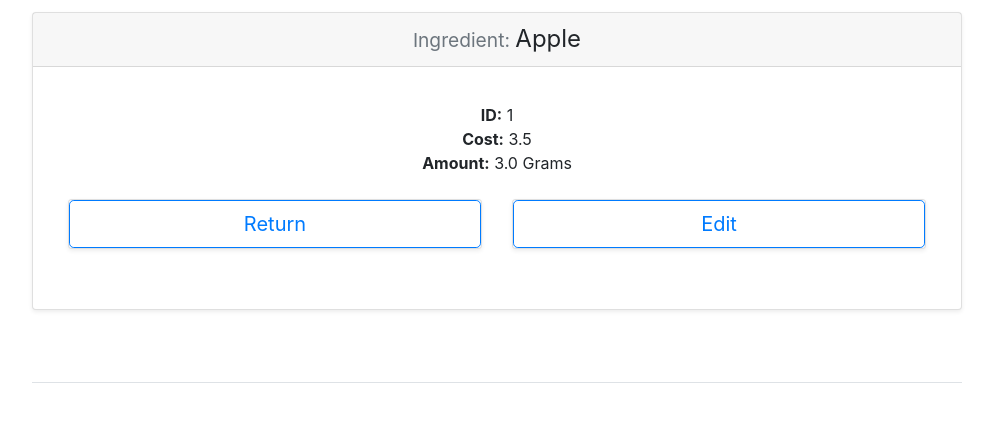
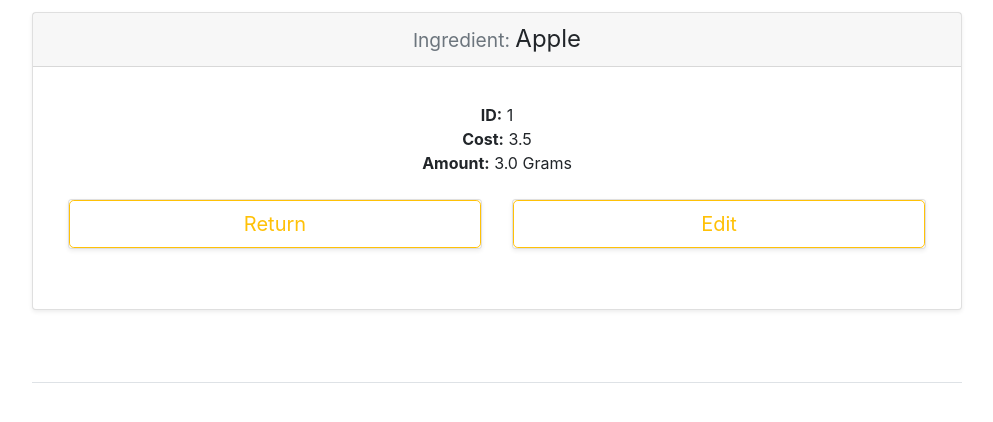
Before and after one commit to ardilafabian/Recipe-Manager-Application, a Django app: page /recipeManager/ingredient/1/ in a window 1280 px wide. Shown: the part 141-563 px from the top of the page, without its empty margins (143-1136 px from the left). Run offline with Django 3.2, Linux system fonts and the light colour scheme; data comes from the database, SQL or seed files in the repository; some libraries are stand-ins or nearby versions.

Commit message:
Change button styles

```diff
--- a/recipeManager/templates/recipeManager/index.html
+++ b/recipeManager/templates/recipeManager/index.html
@@ -25,7 +25,7 @@
     <a class="p-2 text-dark" href="{% url 'recipeManager:index' %}">Recipes</a>
     <a class="p-2 text-dark" href="{% url 'recipeManager:ingredients' %}">Ingredients</a>
   </nav>
-  <a class="btn btn-outline-primary" href="https://getbootstrap.com/docs/4.3/examples/pricing/#">Add Recipe</a>
+  <a class="btn btn-outline-warning" href="https://getbootstrap.com/docs/4.3/examples/pricing/#">Add Recipe</a>
 </div>
 
 <div class="pricing-header px-3 py-3 pt-md-5 pb-md-4 mx-auto text-center">
@@ -46,7 +46,7 @@
             <ul class="list-unstyled mt-3 mb-4">
               <li>{{ recipe.description }}</li>
             </ul>
-            <a href="{% url 'recipeManager:recipeDetail' recipe.id %}" ><button type="button" class="btn btn-lg btn-block btn-outline-primary">View</button></a>
+            <a href="{% url 'recipeManager:recipeDetail' recipe.id %}" style="text-decoration:none;"><button type="button" class="btn btn-lg btn-block btn-outline-warning">View</button></a>
           </div>
         </div>
       {% endfor %}
--- a/recipeManager/templates/recipeManager/ingredientDetail.html
+++ b/recipeManager/templates/recipeManager/ingredientDetail.html
@@ -84,10 +84,10 @@
           <div class="container">
             <div class="card-deck mb-3 text-center">
               <div id="cancelButtonSection" class="card mb-4 shadow-sm">
-                <a href="{% url 'recipeManager:ingredientDetail' ingredient.id %}"><button type="button" class="btn btn-lg btn-block btn-outline-primary">Cancel</button></a>
+                <a style="text-decoration:none;" href="{% url 'recipeManager:ingredientDetail' ingredient.id %}"><button type="button" class="btn btn-lg btn-block btn-outline-danger">Cancel</button></a>
               </div>
               <div id="saveButtonSection" class="card mb-4 shadow-sm">
-                <button id="saveButton" type="submit" class="btn btn-lg btn-block btn-outline-primary">Save</button>
+                <button id="saveButton" type="submit" class="btn btn-lg btn-block btn-outline-success">Save</button>
               </div>
             </div>
           </div>
@@ -101,10 +101,10 @@
           <div class="container">
             <div class="card-deck mb-3 text-center">
               <div id="returnButtonSection" class="card mb-4 shadow-sm">
-                <a href="{% url 'recipeManager:ingredients'%}"><button type="button" class="btn btn-lg btn-block btn-outline-primary">Return</button></a>
+                <a href="{% url 'recipeManager:ingredients'%}" style="text-decoration:none;"><button type="button" class="btn btn-lg btn-block btn-outline-warning">Return</button></a>
               </div>
               <div id="editButtonSection" class="card mb-4 shadow-sm">
-                <button id="editButton" type="button" class="btn btn-lg btn-block btn-outline-primary">Edit</button>
+                <button id="editButton" type="button" class="btn btn-lg btn-block btn-outline-warning">Edit</button>
               </div>
             </div>
           </div>
--- a/recipeManager/templates/recipeManager/ingredients.html
+++ b/recipeManager/templates/recipeManager/ingredients.html
@@ -26,7 +26,7 @@
     <a class="p-2 text-dark" href="{% url 'recipeManager:index' %}">Recipes</a>
     <a class="p-2 text-dark" href="{% url 'recipeManager:ingredients' %}">Ingredients</a>
   </nav>
-  <a class="btn btn-outline-primary" href="{% url 'recipeManager:addIngredient'%}">Add Ingredient</a>
+  <a class="btn btn-outline-warning" href="{% url 'recipeManager:addIngredient'%}">Add Ingredient</a>
 </div>
 
 <div class="pricing-header px-3 py-3 pt-md-5 pb-md-4 mx-auto text-center">
@@ -54,7 +54,7 @@
             <!--<ul class="list-unstyled mt-3 mb-4">
               <li>{{ ingredient.description }}</li>
             </ul>-->
-            <a href="{% url 'recipeManager:ingredientDetail' ingredient.id %}"><button type="button" class="btn btn-lg btn-block btn-outline-primary">View</button></a>
+            <a class="alert-link" style="text-decoration:none;" href="{% url 'recipeManager:ingredientDetail' ingredient.id %}"><button type="button" class="btn btn-lg btn-block btn-outline-warning">View</button></a>
           </div>
         </div>
       {% endfor %}
```
